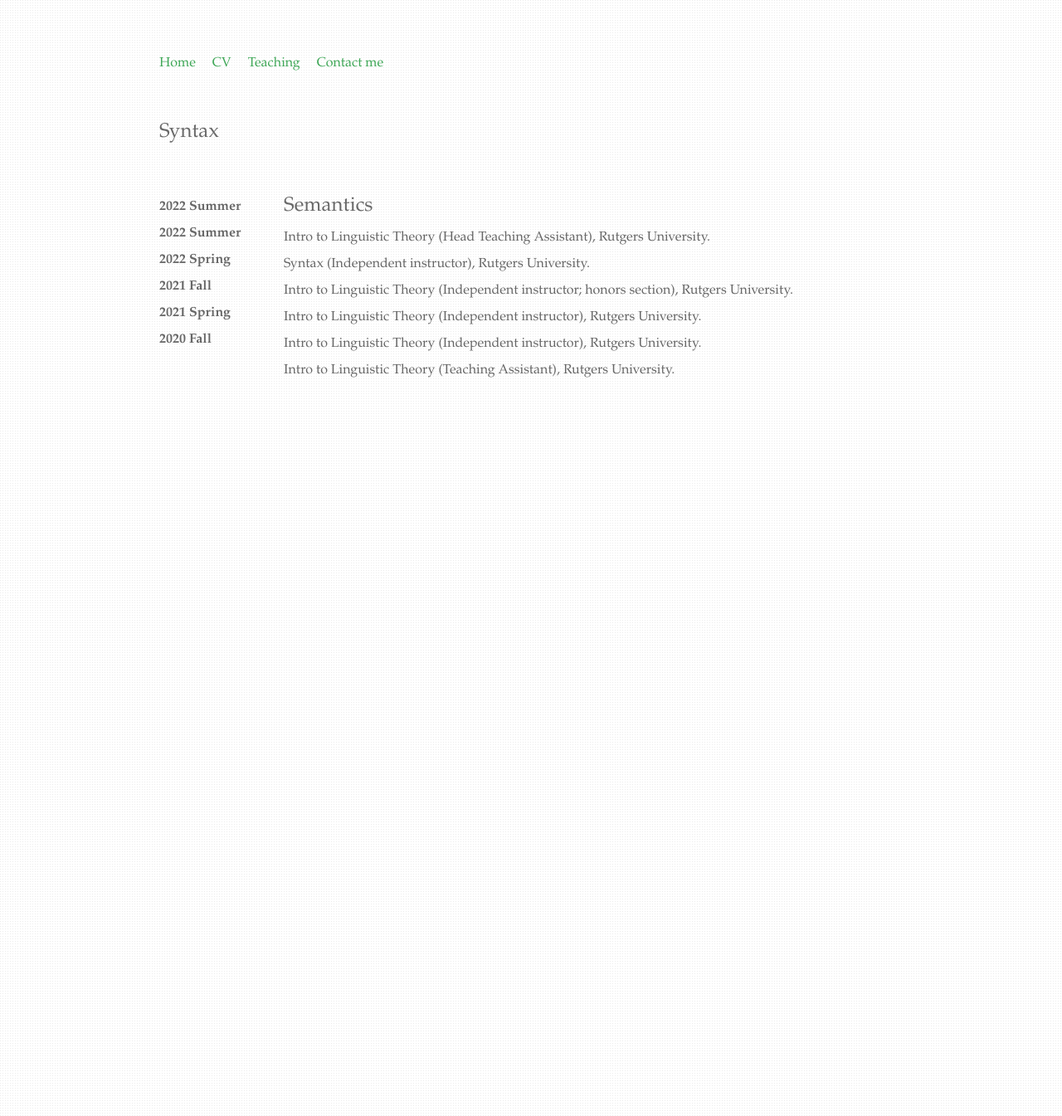
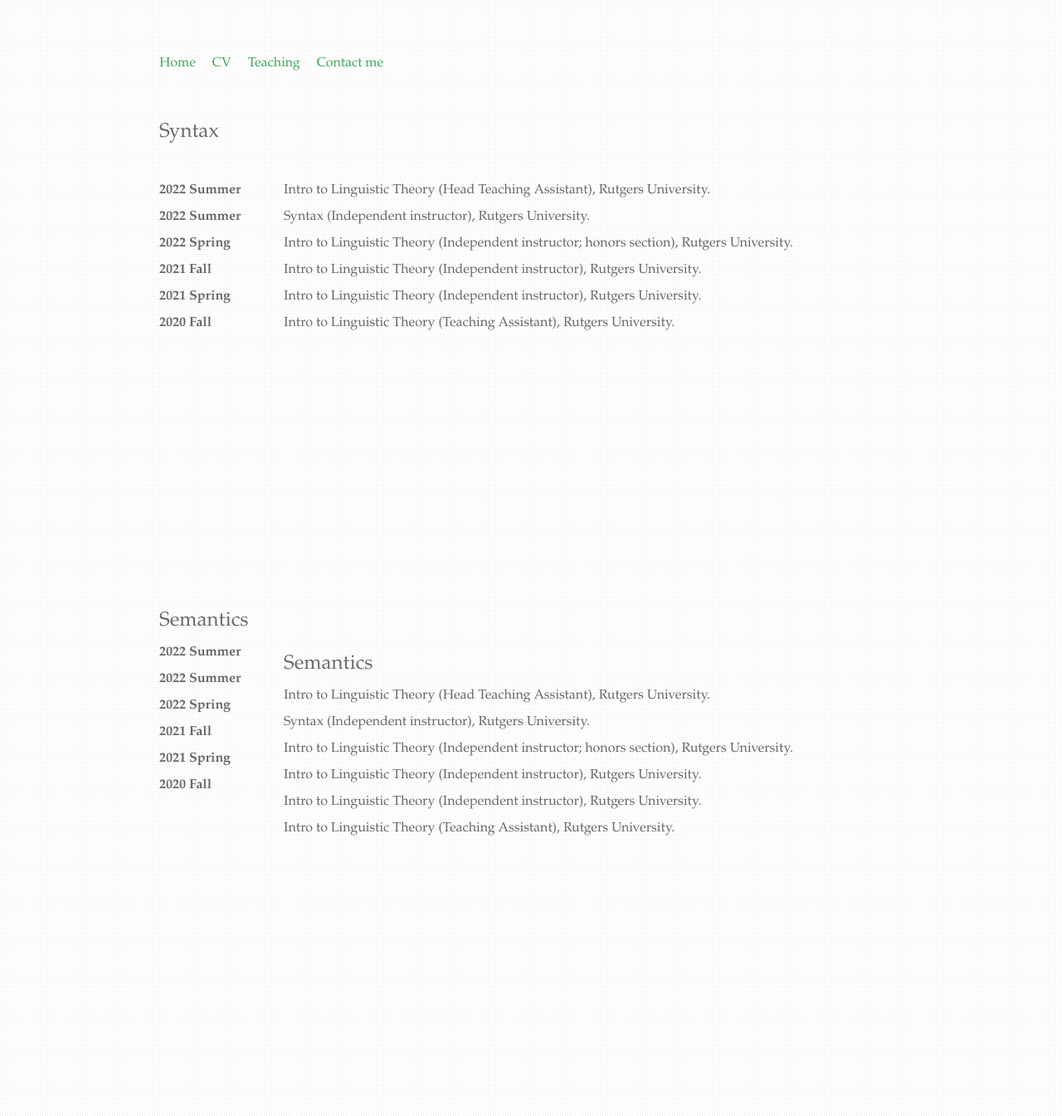
Before and after one commit to chaoyichen71/chaoyichen71.github.io, a Jekyll site: the page built from Research by topics/index.html, in a window 1280 px wide. Shown: the whole page at 83% size. Built offline with Jekyll 4.4.1, drawn with Linux system fonts in a browser that asks for light colours.

Commit message:
Update index.html

```diff
--- a/Research by topics/index.html
+++ b/Research by topics/index.html
@@ -21,6 +21,31 @@ title: Syntax
 
 
       <div class="red">
+
+	Intro to Linguistic Theory (Head Teaching Assistant), Rutgers University.<br>
+	Syntax (Independent instructor), Rutgers University.<br>
+	Intro to Linguistic Theory (Independent instructor; honors section), Rutgers University.<br>
+        Intro to Linguistic Theory (Independent instructor), Rutgers University.<br>
+	Intro to Linguistic Theory (Independent instructor), Rutgers University.<br>
+        Intro to Linguistic Theory (Teaching Assistant), Rutgers University.<br>
+	</div>
+ <body>
+
+	</div>
+
+<head></head> <h2>Semantics</h2>
+    <body>
+      <div class="blue">
+	<b>2022 Summer</b><br>
+	<b>2022 Summer</b><br>
+	<b>2022 Spring</b><br>
+	<b>2021 Fall</b><br>
+	<b>2021 Spring</b><br>
+	<b>2020 Fall</b><br>
+	</div>
+
+
+      <div class="red">
 	<h2>Semantics</h2>
 	Intro to Linguistic Theory (Head Teaching Assistant), Rutgers University.<br>
 	Syntax (Independent instructor), Rutgers University.<br>
```
